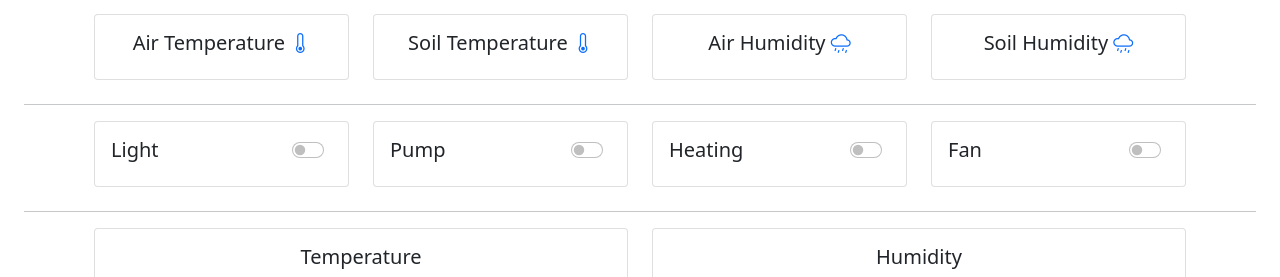
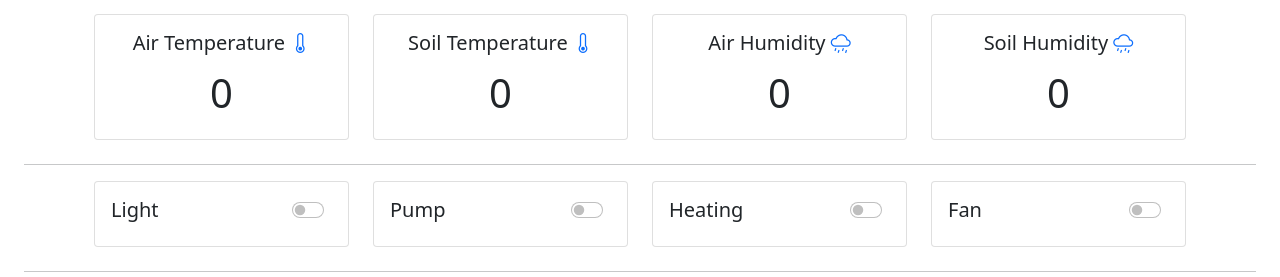
Before and after one commit to kpaule/growbox, a Flask app: page /dashboard/ in a window 1280 px wide. Shown: the part 56-333 px from the top of the page. Run offline with Flask 2, Linux system fonts and the light colour scheme; the visitor is signed in with stand-in values (Sample User, id 1); data that the repository does not hold is empty; some libraries are stand-ins or nearby versions.

Commit message:
replace empty tags with 0

```diff
--- a/growbox/templates/dashboard.html
+++ b/growbox/templates/dashboard.html
@@ -23,7 +23,7 @@
                             <div class="card">
                                 <div class="card-body">
                                     <h5 class="card-title text-center">Air Temperature <i class="bi bi-thermometer text-primary"></i></h5>
-                                    <p id="temperature_air" class="metric card-text text-center"></p>
+                                    <p id="temperature_air" class="metric card-text text-center">0</p>
                                 </div>
                             </div>
                         </div>
@@ -31,7 +31,7 @@
                             <div class="card">
                                 <div class="card-body">
                                     <h5 class="card-title text-center">Soil Temperature <i class="bi bi-thermometer text-primary"></i></h5>
-                                    <p id="temperature_ground" class="metric card-text text-center"></p>
+                                    <p id="temperature_ground" class="metric card-text text-center">0</p>
                                 </div>
                             </div>
                         </div>
@@ -39,7 +39,7 @@
                             <div class="card">
                                 <div class="card-body">
                                     <h5 class="card-title text-center">Air Humidity <i class="bi bi-cloud-drizzle text-primary"></i></h5>
-                                    <p id="humidity_air" class="metric card-text text-center"></p>
+                                    <p id="humidity_air" class="metric card-text text-center">0</p>
                                 </div>
                             </div>
                         </div>
@@ -47,7 +47,7 @@
                             <div class="card">
                                 <div class="card-body">
                                     <h5 class="card-title text-center">Soil Humidity <i class="bi bi-cloud-drizzle text-primary"></i></h5>
-                                    <p id="humidity_ground" class="metric card-text text-center"></p>
+                                    <p id="humidity_ground" class="metric card-text text-center">0</p>
                                 </div>
                             </div>
                         </div>
```
